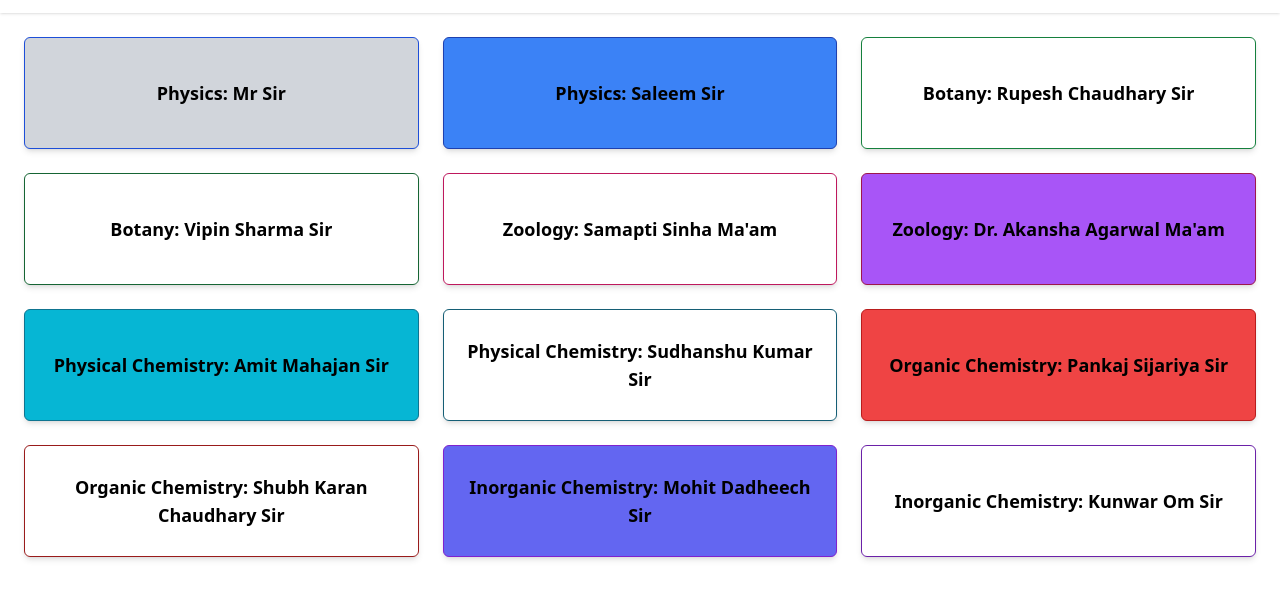
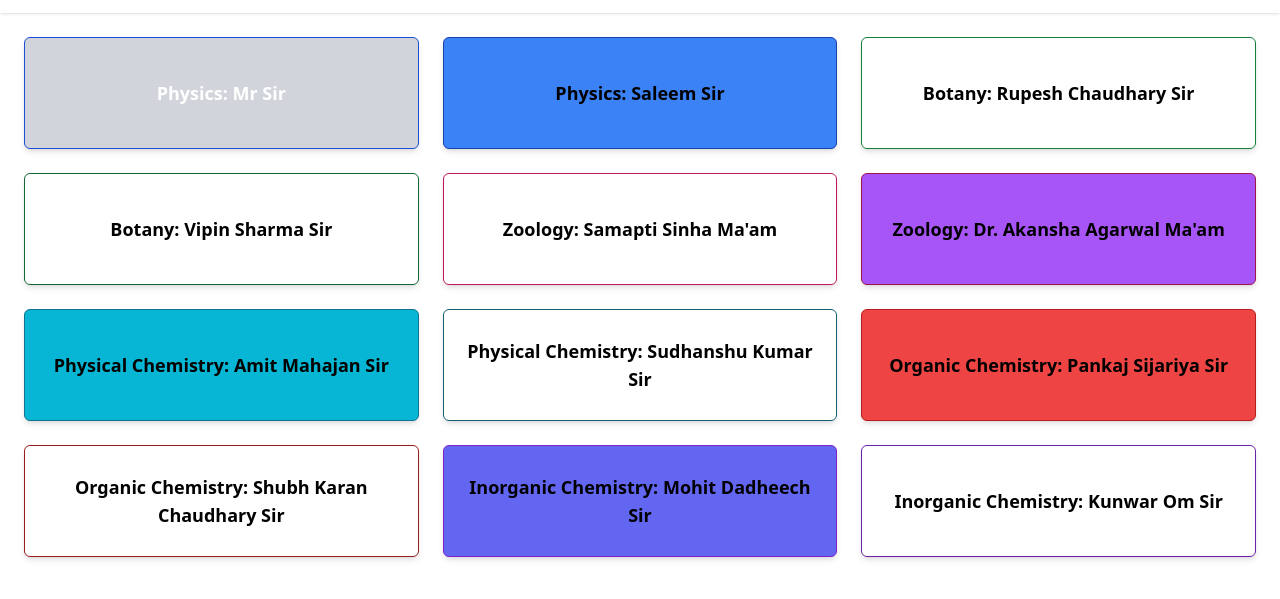
Before and after one commit to Aaravofficial/study-web-app, a plain HTML site: page yakeen-neet-20-2026/index.html in a window 1280 px wide. Shown: the part 59-658 px from the top of the page. Drawn offline with nearby package versions, Linux system fonts and the light colour scheme.

Commit message:
Update index.html

```diff
--- a/yakeen-neet-20-2026/index.html
+++ b/yakeen-neet-20-2026/index.html
@@ -16,7 +16,7 @@
     <div class="grid grid-cols-1 sm:grid-cols-2 lg:grid-cols-3 gap-6">
 
       <a href="physics-mr-sir/index.html" class="block bg-gray-300 dark:bg-gray-500 border-blue-700 border text-center p-4 rounded-md transition-all h-28 flex items-center justify-center shadow-md hover:shadow-lg">
-        <h2 class="text-lg font-semibold text-black dark:text-black">Physics: Mr Sir</h2>
+        <h2 class="text-lg font-semibold text-white dark:text-white">Physics: Mr Sir</h2>
       </a>
       <a href="physics-saleem-sir/index.html" class="block bg-blue-500 border-blue-800 border text-center p-4 rounded-md transition-all h-28 flex items-center justify-center shadow-md hover:shadow-lg">
         <h2 class="text-lg font-semibold text-black dark:text-black">Physics: Saleem Sir</h2>
```
